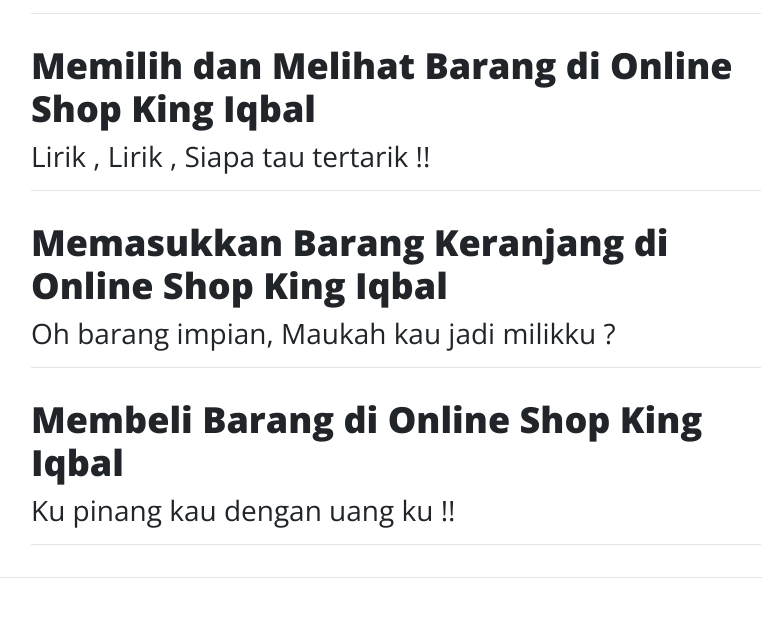
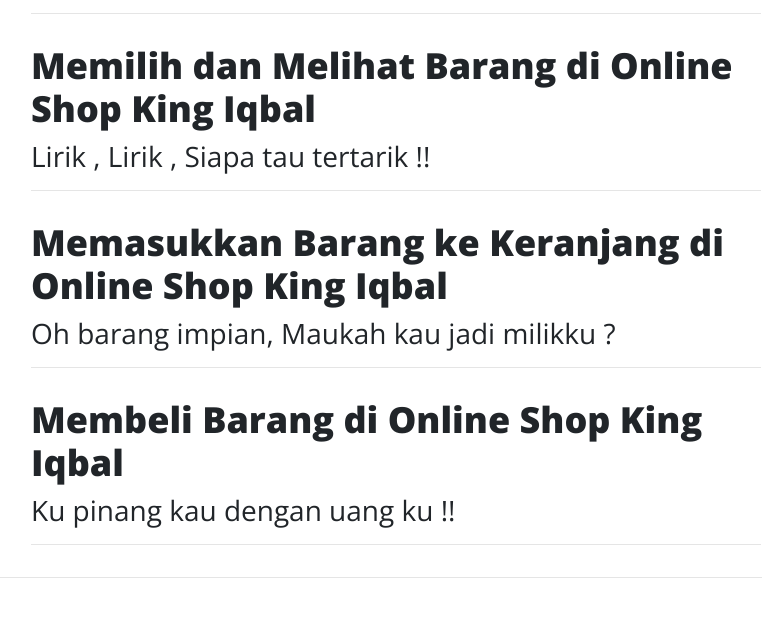
Before and after one commit to manual-kingiqbal/manual-kingiqbal.github.io, a website: page index.html in a window 1280 px wide. Shown: the part 932-1554 px from the top of the page, without its empty margins (244-1006 px from the left). Drawn offline with nearby package versions, Linux system fonts and the light colour scheme.

Commit message:
Update index.html

```diff
--- a/index.html
+++ b/index.html
@@ -123,7 +123,7 @@
         <div class="post-preview">
           <a href=".\keranjang.html">
             <h2 class="post-title">
-              Memasukkan Barang Keranjang di Online Shop King Iqbal
+              Memasukkan Barang ke Keranjang di Online Shop King Iqbal
             </h2>
             <h3 class="post-subtitle">
               Oh barang impian, Maukah kau jadi milikku ?
```
